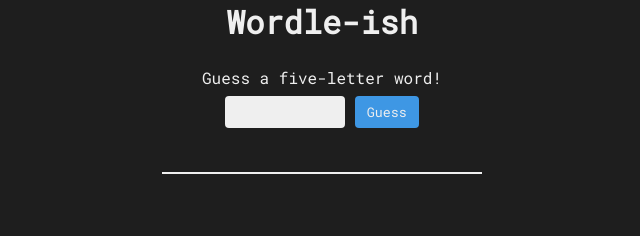
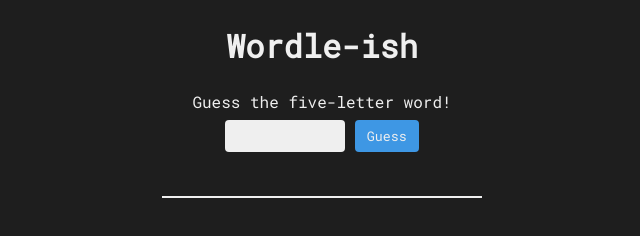
Before and after one commit to koyosh/wordle-ish, a plain HTML site: page index.html in a window 1280 px wide. Shown: the whole page, without its empty margins (318-958 px from the left). Drawn offline with Linux system fonts and the light colour scheme; no server answers.

Commit message:
Modified the header padding

```diff
--- a/css/style.css
+++ b/css/style.css
@@ -27,6 +27,7 @@ body {
 }
 
 header {
+    padding: 24px 0 0 0;
     margin: 0 0 24px 0;
     text-align: center;
 }
--- a/index.html
+++ b/index.html
@@ -24,7 +24,7 @@
         <div id="app">
 
             <section id="word_input">
-                <label for="guess">Guess a five-letter word!</label>
+                <label for="guess">Guess the five-letter word!</label>
                 <input type="text" name="guess" maxlength="5" minlength="5">
                 <button>Guess</button>
                 <p id="error_message"></p>
```
